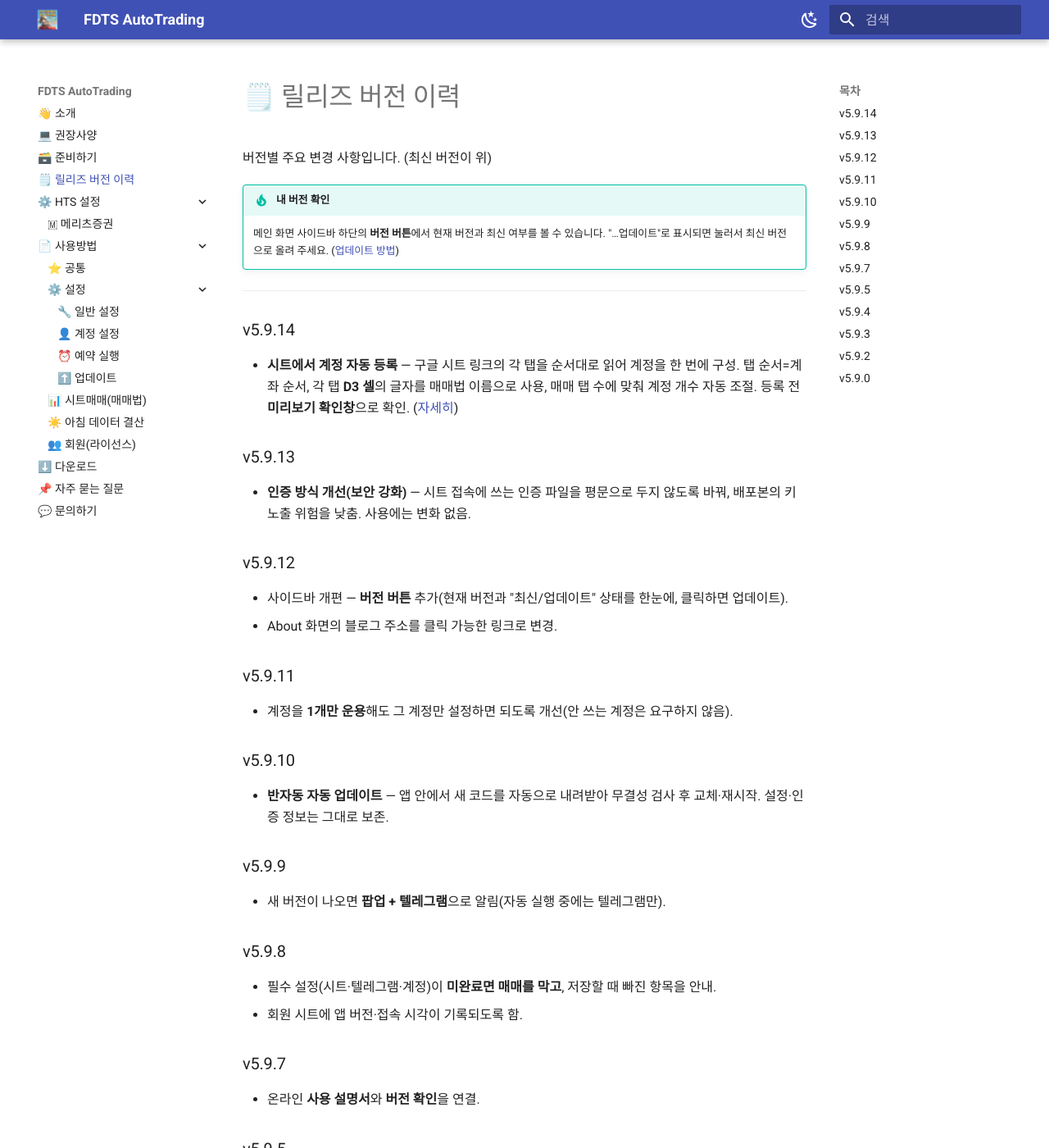
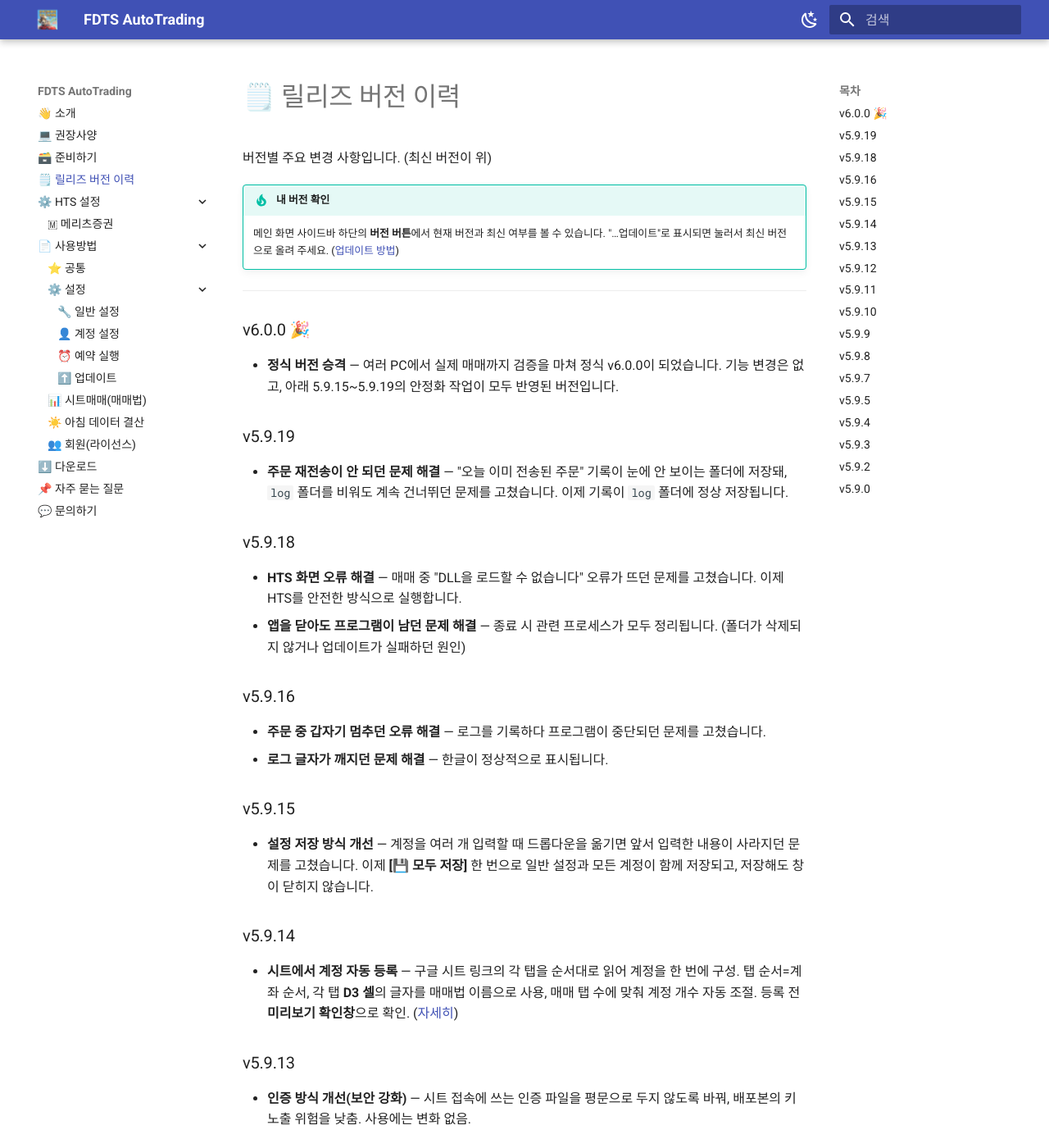
Before and after one commit to roykimever/FDTS-Dist, an MkDocs documentation site: the page built from docs/releases.md, in a window 1280 px wide and 1400 px high. Shown: the whole window at 82% size. Built offline with MkDocs 1.6.1 and Material for MkDocs 9.7.7, drawn with Linux system fonts in a browser that asks for light colours.

Commit message:
docs: releases v5.9.15~v6.0.0

```diff
--- a/docs/releases.md
+++ b/docs/releases.md
@@ -6,6 +6,23 @@
     메인 화면 사이드바 하단의 **버전 버튼**에서 현재 버전과 최신 여부를 볼 수 있습니다. "…업데이트"로 표시되면 눌러서 최신 버전으로 올려 주세요. ([업데이트 방법](usage/update.md))
 
 ---
+
+### v6.0.0 🎉
+- **정식 버전 승격** — 여러 PC에서 실제 매매까지 검증을 마쳐 정식 v6.0.0이 되었습니다. 기능 변경은 없고, 아래 5.9.15~5.9.19의 안정화 작업이 모두 반영된 버전입니다.
+
+### v5.9.19
+- **주문 재전송이 안 되던 문제 해결** — "오늘 이미 전송된 주문" 기록이 눈에 안 보이는 폴더에 저장돼, `log` 폴더를 비워도 계속 건너뛰던 문제를 고쳤습니다. 이제 기록이 `log` 폴더에 정상 저장됩니다.
+
+### v5.9.18
+- **HTS 화면 오류 해결** — 매매 중 "DLL을 로드할 수 없습니다" 오류가 뜨던 문제를 고쳤습니다. 이제 HTS를 안전한 방식으로 실행합니다.
+- **앱을 닫아도 프로그램이 남던 문제 해결** — 종료 시 관련 프로세스가 모두 정리됩니다. (폴더가 삭제되지 않거나 업데이트가 실패하던 원인)
+
+### v5.9.16
+- **주문 중 갑자기 멈추던 오류 해결** — 로그를 기록하다 프로그램이 중단되던 문제를 고쳤습니다.
+- **로그 글자가 깨지던 문제 해결** — 한글이 정상적으로 표시됩니다.
+
+### v5.9.15
+- **설정 저장 방식 개선** — 계정을 여러 개 입력할 때 드롭다운을 옮기면 앞서 입력한 내용이 사라지던 문제를 고쳤습니다. 이제 **[💾 모두 저장]** 한 번으로 일반 설정과 모든 계정이 함께 저장되고, 저장해도 창이 닫히지 않습니다.
 
 ### v5.9.14
 - **시트에서 계정 자동 등록** — 구글 시트 링크의 각 탭을 순서대로 읽어 계정을 한 번에 구성. 탭 순서=계좌 순서, 각 탭 **D3 셀**의 글자를 매매법 이름으로 사용, 매매 탭 수에 맞춰 계정 개수 자동 조절. 등록 전 **미리보기 확인창**으로 확인. ([자세히](usage/accounts.md))
```
